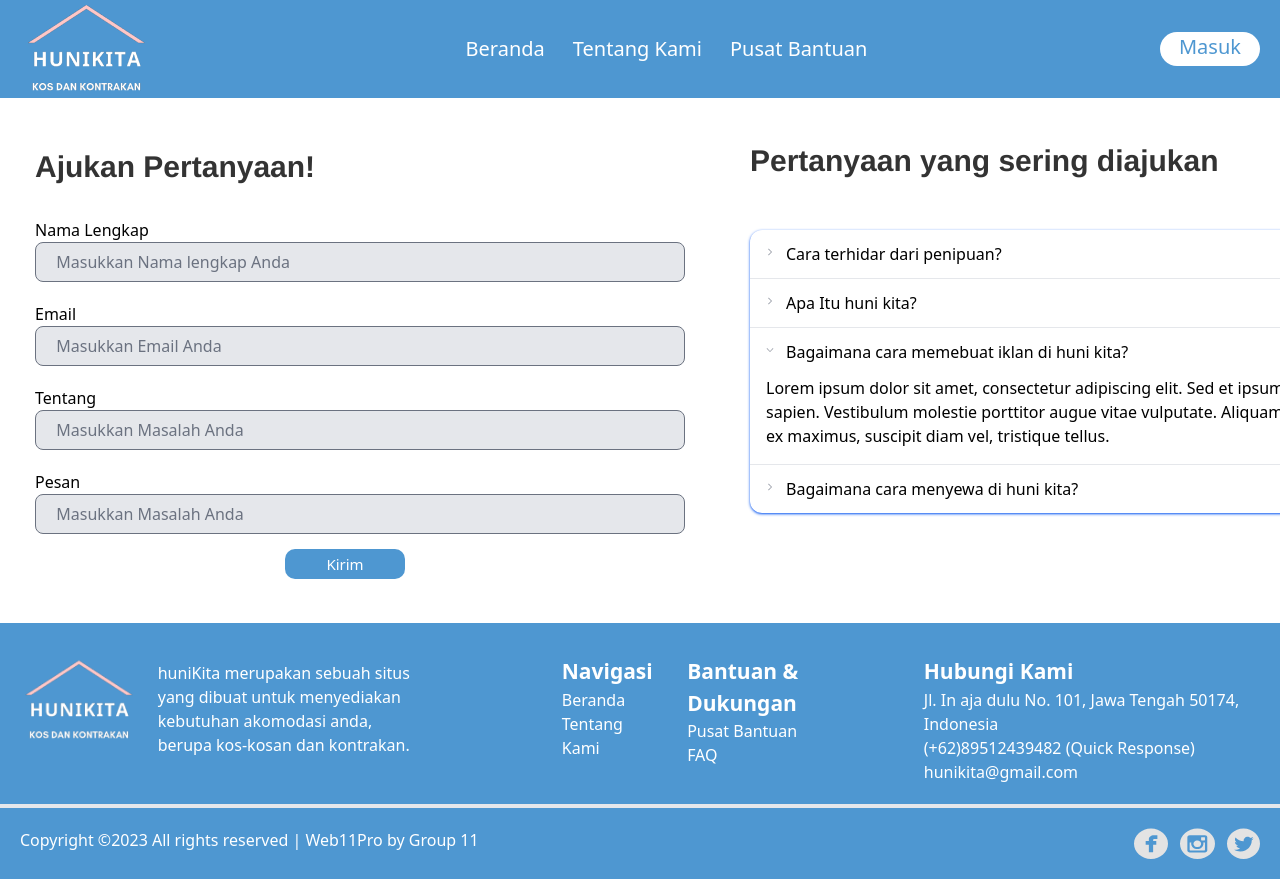
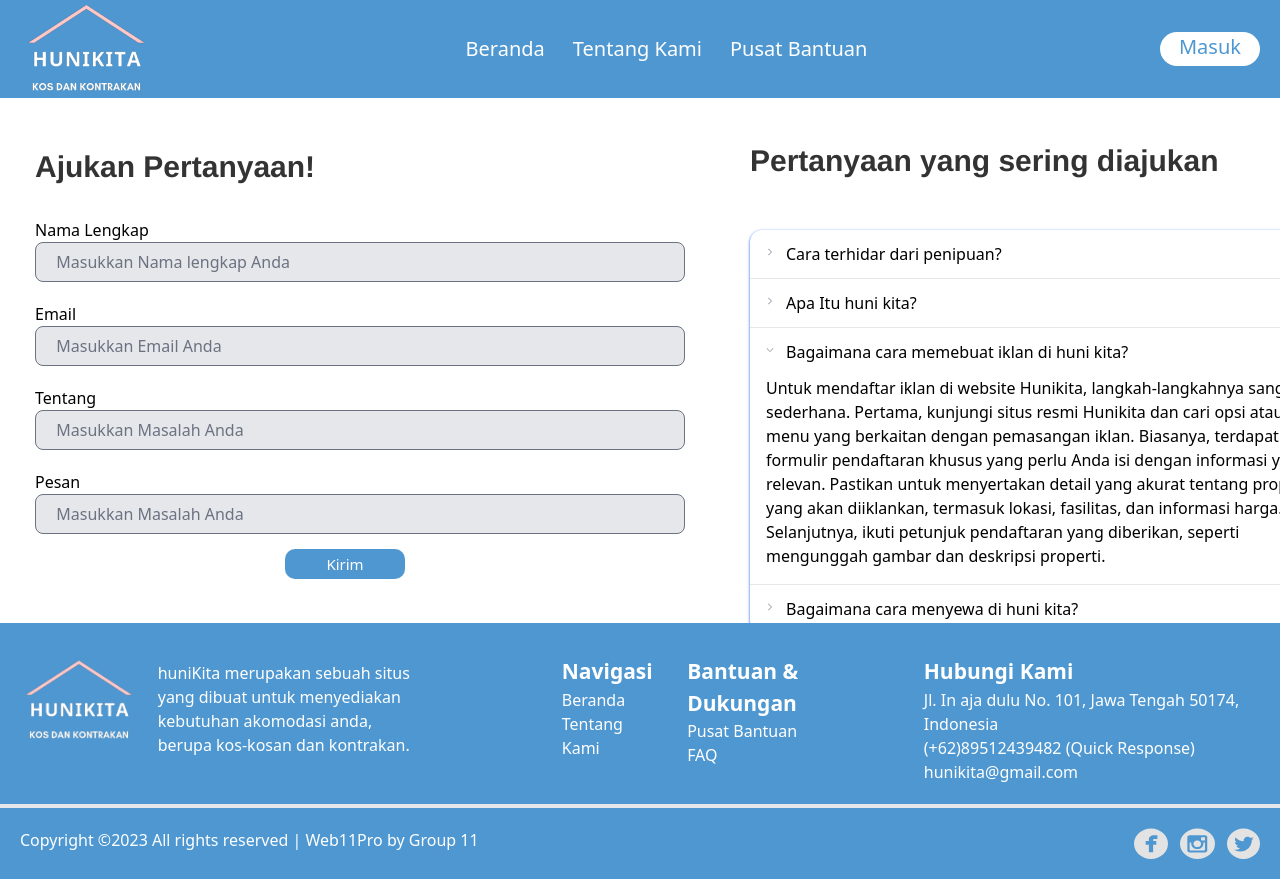
Before and after one commit to Aljuando1011/hunikita, a React (Vite) app: page /pusatbantuan in a window 1280 px wide. Both pictures are taken after a click on the heading "Bagaimana cara memebuat iklan di huni kita?". Shown: the top 879 px of the page. Built offline with nearby package versions, Linux system fonts and the light colour scheme.

Commit message:
modified pusat bantuan

```diff
--- a/src/Pages/Pusat-bantuan/PusatBantuan.jsx
+++ b/src/Pages/Pusat-bantuan/PusatBantuan.jsx
@@ -86,10 +86,7 @@ const PusatBantuan = () => {
 
               <article class="px-4 pb-4">
                 <p>
-                  Lorem ipsum dolor sit amet, consectetur adipiscing elit. Sed
-                  et ipsum sapien. Vestibulum molestie porttitor augue vitae
-                  vulputate. Aliquam nec ex maximus, suscipit diam vel,
-                  tristique tellus.
+                Pilih platform atau situs web penyedia layanan kos online yang terpercaya dan memiliki reputasi baik. Pastikan untuk menggunakan situs-situs resmi atau aplikasi yang sudah dikenal dan banyak digunakan.
                 </p>
               </article>
             </details>
@@ -115,10 +112,8 @@ const PusatBantuan = () => {
 
               <article class="px-4 pb-4">
                 <p>
-                  Lorem ipsum dolor sit amet, consectetur adipiscing elit. Sed
-                  et ipsum sapien. Vestibulum molestie porttitor augue vitae
-                  vulputate. Aliquam nec ex maximus, suscipit diam vel,
-                  tristique tellus.{" "}
+                huniKita merupakan sebuah situs yang dibuat untuk menyediakan
+          kebutuhan akomodasi anda, berupa kos-kosan dan kontrakan.{" "}
                 </p>
               </article>
             </details>
@@ -144,10 +139,7 @@ const PusatBantuan = () => {
 
               <article class="px-4 pb-4">
                 <p>
-                  Lorem ipsum dolor sit amet, consectetur adipiscing elit. Sed
-                  et ipsum sapien. Vestibulum molestie porttitor augue vitae
-                  vulputate. Aliquam nec ex maximus, suscipit diam vel,
-                  tristique tellus.{" "}
+                Untuk mendaftar iklan di website Hunikita, langkah-langkahnya sangat sederhana. Pertama, kunjungi situs resmi Hunikita dan cari opsi atau menu yang berkaitan dengan pemasangan iklan. Biasanya, terdapat formulir pendaftaran khusus yang perlu Anda isi dengan informasi yang relevan. Pastikan untuk menyertakan detail yang akurat tentang properti yang akan diiklankan, termasuk lokasi, fasilitas, dan informasi harga. Selanjutnya, ikuti petunjuk pendaftaran yang diberikan, seperti mengunggah gambar dan deskripsi properti.{" "}
                 </p>
               </article>
             </details>
@@ -173,17 +165,13 @@ const PusatBantuan = () => {
 
               <article class="px-4 pb-4">
                 <p>
-                  Lorem ipsum dolor sit amet, consectetur adipiscing elit. Sed
-                  et ipsum sapien. Vestibulum molestie porttitor augue vitae
-                  vulputate. Aliquam nec ex maximus, suscipit diam vel,
-                  tristique tellus.{" "}
+                Setelah mencapai kesepakatan, Anda akan diminta untuk menandatangani kontrak sewa dan melakukan pembayaran sesuai dengan ketentuan yang disepakati. Hunikita menyediakan platform yang memudahkan penyewa untuk menemukan dan menyewa kos dengan aman dan efisien. Pastikan untuk selalu mematuhi prosedur dan syarat yang ditetapkan oleh Hunikita untuk pengalaman penyewaan yang lancar.{" "}
                 </p>
               </article>
             </details>
           </li>
         </ul>
       </div>
-
       <div className="relative mt-[10px]">
         <Footer />
       </div>
--- a/src/Pages/pemilik/PusatBantuanPemilik.jsx
+++ b/src/Pages/pemilik/PusatBantuanPemilik.jsx
@@ -86,10 +86,7 @@ const PusatBantuanPemilik = () => {
 
               <article class="px-4 pb-4">
                 <p>
-                  Lorem ipsum dolor sit amet, consectetur adipiscing elit. Sed
-                  et ipsum sapien. Vestibulum molestie porttitor augue vitae
-                  vulputate. Aliquam nec ex maximus, suscipit diam vel,
-                  tristique tellus.
+                Pilih platform atau situs web penyedia layanan kos online yang terpercaya dan memiliki reputasi baik. Pastikan untuk menggunakan situs-situs resmi atau aplikasi yang sudah dikenal dan banyak digunakan.
                 </p>
               </article>
             </details>
@@ -115,10 +112,8 @@ const PusatBantuanPemilik = () => {
 
               <article class="px-4 pb-4">
                 <p>
-                  Lorem ipsum dolor sit amet, consectetur adipiscing elit. Sed
-                  et ipsum sapien. Vestibulum molestie porttitor augue vitae
-                  vulputate. Aliquam nec ex maximus, suscipit diam vel,
-                  tristique tellus.{" "}
+                huniKita merupakan sebuah situs yang dibuat untuk menyediakan
+          kebutuhan akomodasi anda, berupa kos-kosan dan kontrakan.{" "}
                 </p>
               </article>
             </details>
@@ -144,10 +139,7 @@ const PusatBantuanPemilik = () => {
 
               <article class="px-4 pb-4">
                 <p>
-                  Lorem ipsum dolor sit amet, consectetur adipiscing elit. Sed
-                  et ipsum sapien. Vestibulum molestie porttitor augue vitae
-                  vulputate. Aliquam nec ex maximus, suscipit diam vel,
-                  tristique tellus.{" "}
+                Untuk mendaftar iklan di website Hunikita, langkah-langkahnya sangat sederhana. Pertama, kunjungi situs resmi Hunikita dan cari opsi atau menu yang berkaitan dengan pemasangan iklan. Biasanya, terdapat formulir pendaftaran khusus yang perlu Anda isi dengan informasi yang relevan. Pastikan untuk menyertakan detail yang akurat tentang properti yang akan diiklankan, termasuk lokasi, fasilitas, dan informasi harga. Selanjutnya, ikuti petunjuk pendaftaran yang diberikan, seperti mengunggah gambar dan deskripsi properti.{" "}
                 </p>
               </article>
             </details>
@@ -173,10 +165,7 @@ const PusatBantuanPemilik = () => {
 
               <article class="px-4 pb-4">
                 <p>
-                  Lorem ipsum dolor sit amet, consectetur adipiscing elit. Sed
-                  et ipsum sapien. Vestibulum molestie porttitor augue vitae
-                  vulputate. Aliquam nec ex maximus, suscipit diam vel,
-                  tristique tellus.{" "}
+                Setelah mencapai kesepakatan, Anda akan diminta untuk menandatangani kontrak sewa dan melakukan pembayaran sesuai dengan ketentuan yang disepakati. Hunikita menyediakan platform yang memudahkan penyewa untuk menemukan dan menyewa kos dengan aman dan efisien. Pastikan untuk selalu mematuhi prosedur dan syarat yang ditetapkan oleh Hunikita untuk pengalaman penyewaan yang lancar.{" "}
                 </p>
               </article>
             </details>
--- a/src/Pages/penyewa/PusatBantuanPenyewa.jsx
+++ b/src/Pages/penyewa/PusatBantuanPenyewa.jsx
@@ -86,10 +86,7 @@ const PusatBantuanPenyewa = () => {
 
               <article class="px-4 pb-4">
                 <p>
-                  Lorem ipsum dolor sit amet, consectetur adipiscing elit. Sed
-                  et ipsum sapien. Vestibulum molestie porttitor augue vitae
-                  vulputate. Aliquam nec ex maximus, suscipit diam vel,
-                  tristique tellus.
+                Pilih platform atau situs web penyedia layanan kos online yang terpercaya dan memiliki reputasi baik. Pastikan untuk menggunakan situs-situs resmi atau aplikasi yang sudah dikenal dan banyak digunakan.
                 </p>
               </article>
             </details>
@@ -115,10 +112,8 @@ const PusatBantuanPenyewa = () => {
 
               <article class="px-4 pb-4">
                 <p>
-                  Lorem ipsum dolor sit amet, consectetur adipiscing elit. Sed
-                  et ipsum sapien. Vestibulum molestie porttitor augue vitae
-                  vulputate. Aliquam nec ex maximus, suscipit diam vel,
-                  tristique tellus.{" "}
+                huniKita merupakan sebuah situs yang dibuat untuk menyediakan
+          kebutuhan akomodasi anda, berupa kos-kosan dan kontrakan.{" "}
                 </p>
               </article>
             </details>
@@ -144,10 +139,7 @@ const PusatBantuanPenyewa = () => {
 
               <article class="px-4 pb-4">
                 <p>
-                  Lorem ipsum dolor sit amet, consectetur adipiscing elit. Sed
-                  et ipsum sapien. Vestibulum molestie porttitor augue vitae
-                  vulputate. Aliquam nec ex maximus, suscipit diam vel,
-                  tristique tellus.{" "}
+                Untuk mendaftar iklan di website Hunikita, langkah-langkahnya sangat sederhana. Pertama, kunjungi situs resmi Hunikita dan cari opsi atau menu yang berkaitan dengan pemasangan iklan. Biasanya, terdapat formulir pendaftaran khusus yang perlu Anda isi dengan informasi yang relevan. Pastikan untuk menyertakan detail yang akurat tentang properti yang akan diiklankan, termasuk lokasi, fasilitas, dan informasi harga. Selanjutnya, ikuti petunjuk pendaftaran yang diberikan, seperti mengunggah gambar dan deskripsi properti.{" "}
                 </p>
               </article>
             </details>
@@ -173,10 +165,7 @@ const PusatBantuanPenyewa = () => {
 
               <article class="px-4 pb-4">
                 <p>
-                  Lorem ipsum dolor sit amet, consectetur adipiscing elit. Sed
-                  et ipsum sapien. Vestibulum molestie porttitor augue vitae
-                  vulputate. Aliquam nec ex maximus, suscipit diam vel,
-                  tristique tellus.{" "}
+                Setelah mencapai kesepakatan, Anda akan diminta untuk menandatangani kontrak sewa dan melakukan pembayaran sesuai dengan ketentuan yang disepakati. Hunikita menyediakan platform yang memudahkan penyewa untuk menemukan dan menyewa kos dengan aman dan efisien. Pastikan untuk selalu mematuhi prosedur dan syarat yang ditetapkan oleh Hunikita untuk pengalaman penyewaan yang lancar.{" "}
                 </p>
               </article>
             </details>
```
